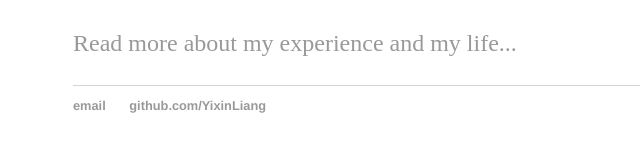
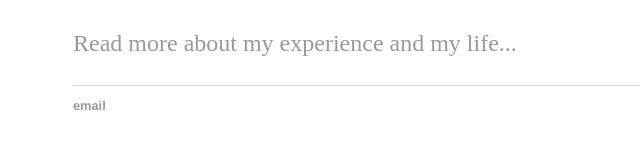
Before and after one commit to YixinLiang/YixinLiang.github.io, a Jekyll site: the page built from index.html, in a window 1280 px wide. Shown: the part 228-380 px from the top of the page, without its empty margins (119-759 px from the left). Built offline with Jekyll 4.4.1, drawn with Linux system fonts in a browser that asks for light colours.

Commit message:
Update default.html

```diff
--- a/_layouts/default.html
+++ b/_layouts/default.html
@@ -22,7 +22,6 @@
 			<footer>
 	    		<ul>
 	        		<li><a href="mailto:yixin.liang@mail.utoronto.ca">email</a></li>
-	        		<li><a href="https://github.com/YixinLiang">github.com/YixinLiang</a></li>
 				</ul>
 			</footer>
 		</body>
```
